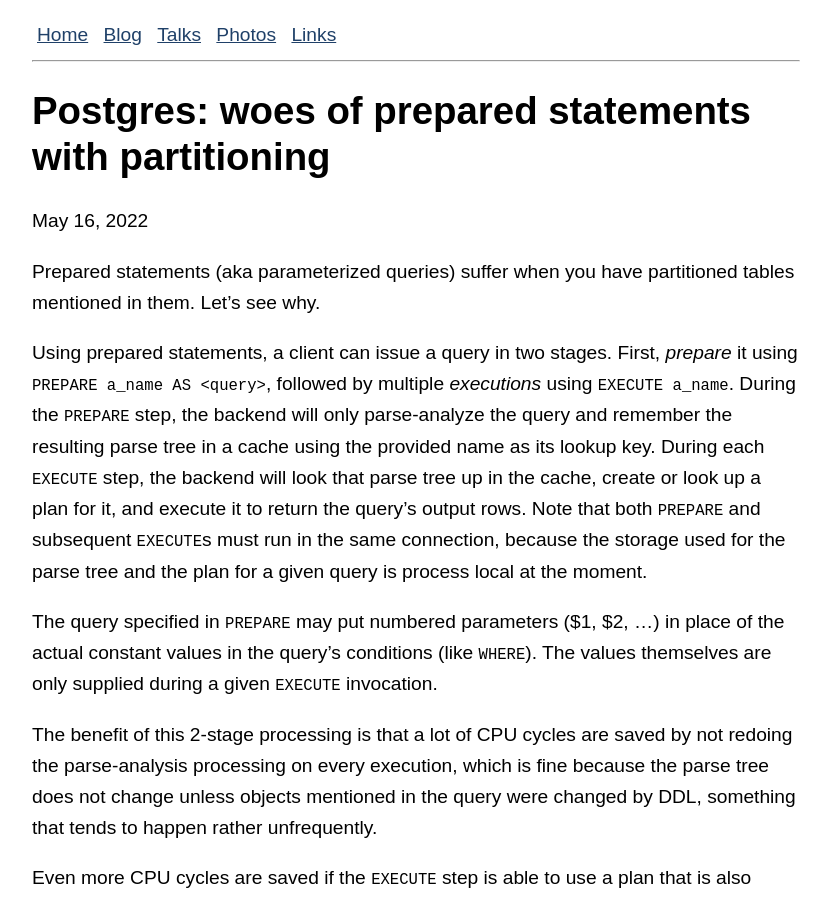
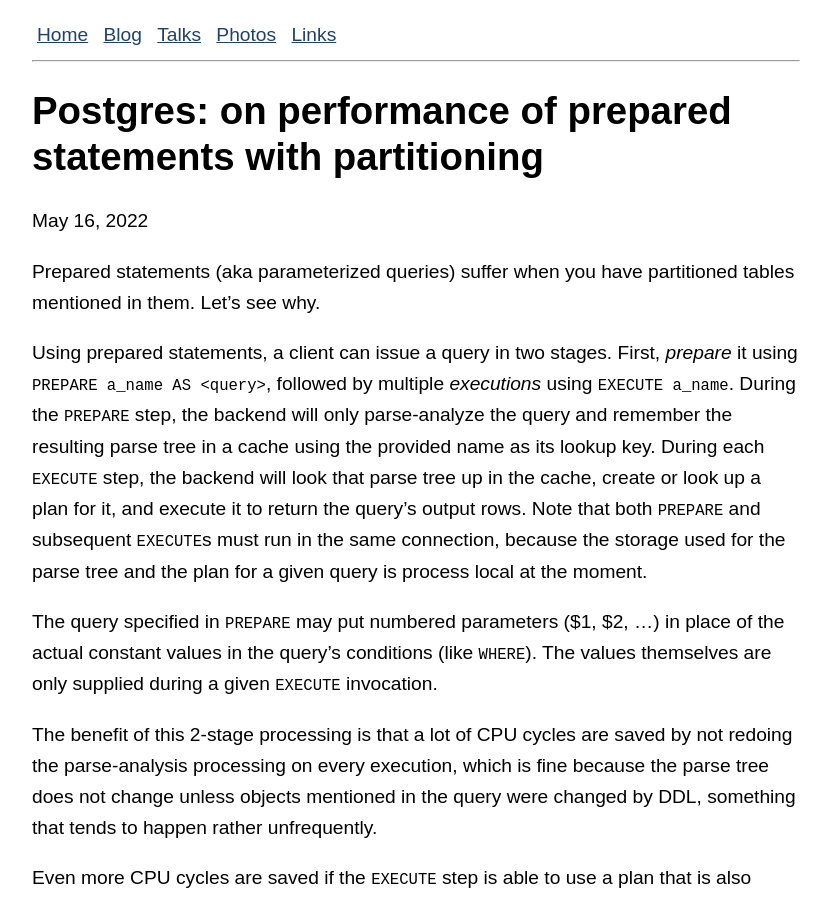
Before and after one commit to amitlan/website, a Jekyll site: the page built from _posts/2022-04-12-param-query-partition-woes.md, in a window 1280 px wide and 900 px high. Shown: the whole window, without its empty margins (224-1055 px from the left). Built offline with Jekyll 4.4.1, drawn with Linux system fonts in a browser that asks for light colours.

Commit message:
param-query-partition-woes: rename title

```diff
--- a/_posts/2022-04-12-param-query-partition-woes.md
+++ b/_posts/2022-04-12-param-query-partition-woes.md
@@ -1,10 +1,10 @@
 ---
 layout: writing
-title: "Postgres: woes of prepared statements with partitioning"
+title: "Postgres: on performance of prepared statements with partitioning"
 tags: [writing, pg]
 last_updated: 2022-05-16
 ---
-# Postgres: woes of prepared statements with partitioning
+# Postgres: on performance of prepared statements with partitioning
 
 May 16, 2022
 
```
